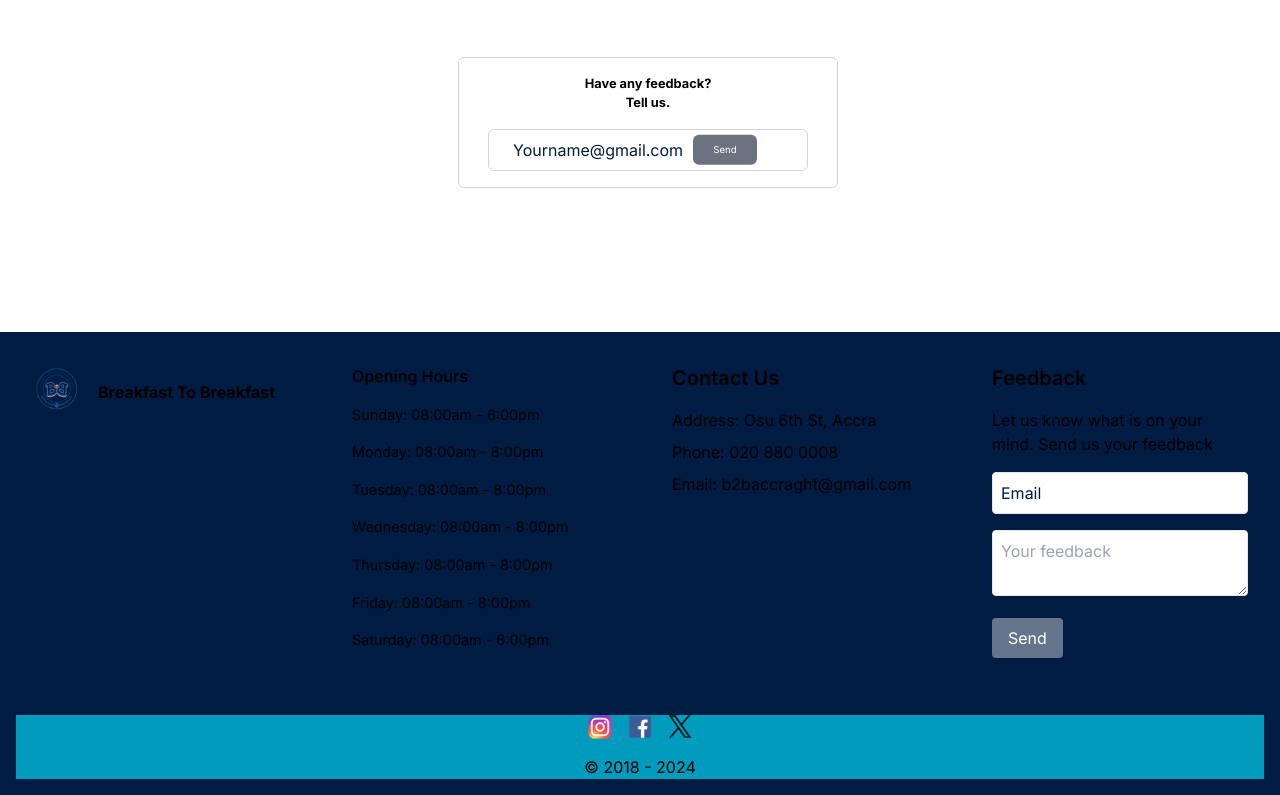
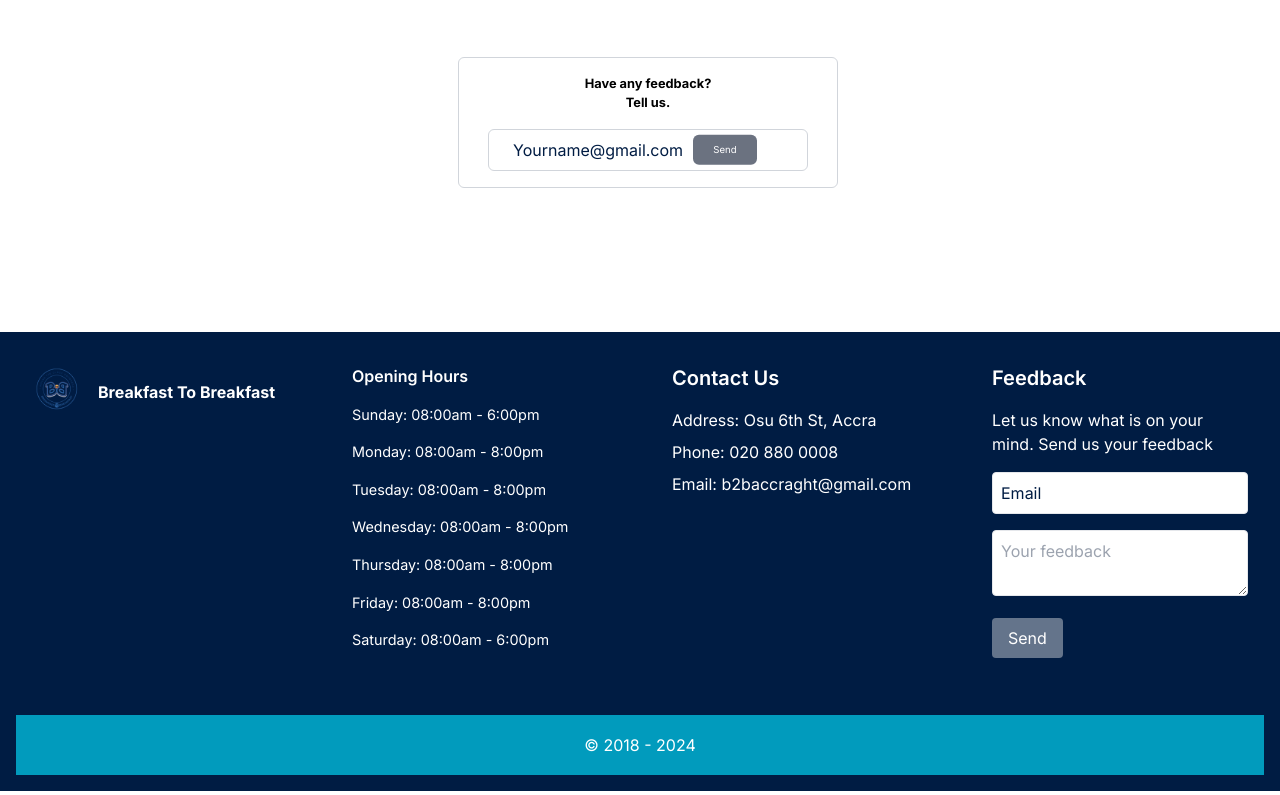
Before and after one commit to Daquiver1/breakfast_to_breakfast, a Next.js app: page /home in a window 1280 px wide. Shown: the part 2178-2973 px from the top of the page. Built offline with nearby package versions, Linux system fonts and the light colour scheme.

Commit message:
chore: fix npm install issue

```diff
--- a/src/app/about/aboutComponent.tsx
+++ b/src/app/about/aboutComponent.tsx
@@ -46,9 +46,8 @@ const AboutUsComponent: React.FC = () => {
       <Image
         src="/about_us_title.svg"
         alt="About Us"
-        layout="responsive"
-        width={200}
-        height={60}
+        width={265}
+        height={112}
       />
       <div className="relative w-full">
         <Image
@@ -65,7 +64,7 @@ const AboutUsComponent: React.FC = () => {
         <div className="flex-1 text-left">
           About Us
           <h2 className="text-2xl font-bold mb-3">Your Breakfast, Your Way!</h2>
-          <p>
+          <p className="text-[#4b4b4b]">
             In the heart of Osu, a culinary adventure began in 2018 with the
             birth of Breakfast for Breakfast. Founded by a group of passionate
             food enthusiasts, our journey is a testament to the belief that
--- a/src/components/Footer.tsx
+++ b/src/components/Footer.tsx
@@ -1,67 +1,99 @@
-import Head from 'next/head';
-import Image from 'next/image';
-import { FaFacebook } from "react-icons/fa";
-import { BsTwitterX } from "react-icons/bs";
-import { BsInstagram } from "react-icons/bs";
+import Head from "next/head";
+import Image from "next/image";
 
 export const Footer = () => {
   return (
     <div className="mt-[9rem] p-4 bg-deep-blue">
       <Head>
-        <title >Breakfast To Breakfast</title>
-        <meta name="description" content="Breakfast To Breakfast restaurant information" />
+        <title>Breakfast To Breakfast</title>
+        <meta
+          name="description"
+          content="Breakfast To Breakfast restaurant information"
+        />
         <link rel="icon" href="/favicon.ico" />
       </Head>
 
       <main>
-        <div className="grid grid-cols-1 md:grid-cols-4 gap-8 mb-8">
-        <header className=" p-4  col-span-4 md:col-span-1 flex items-start">
-        <Image src="/logo.png" alt="Breakfast To Breakfast Logo" width={50} height={50} />
-        <h1 className="ml-4 text-[1rem] font-bold mt-[1rem]">Breakfast To Breakfast</h1>
-      </header>
-
-
-          <section className=" p-4  col-span-4 md:col-span-1">
+        <div className="grid grid-cols-1 md:grid-cols-4 gap-8 mb-8 text-white">
+          {" "}
+          {/* Applied text-white here */}
+          <header className="p-4 col-span-4 md:col-span-1 flex items-start">
+            <Image
+              src="/logo.png"
+              alt="Breakfast To Breakfast Logo"
+              width={50}
+              height={50}
+            />
+            <h1 className="ml-4 text-[1rem] font-bold mt-[1rem]">
+              Breakfast To Breakfast
+            </h1>
+          </header>
+          <section className="p-4 col-span-4 md:col-span-1">
             <h2 className="text-[1rem] font-semibold mb-4">Opening Hours</h2>
             <ul>
-              <li className='text-[0.9rem] mb-[1rem]'>Sunday: 08:00am - 6:00pm</li>
-              <li className='text-[0.9rem] mb-[1rem]'>Monday: 08:00am - 8:00pm</li>
-              <li className='text-[0.9rem] mb-[1rem]'>Tuesday: 08:00am - 8:00pm</li>
-              <li className='text-[0.9rem] mb-[1rem]'>Wednesday: 08:00am - 8:00pm</li>
-              <li className='text-[0.9rem] mb-[1rem]'>Thursday: 08:00am - 8:00pm</li>
-              <li className='text-[0.9rem] mb-[1rem]'>Friday: 08:00am - 8:00pm</li>
-              <li className='text-[0.9rem] mb-[1rem]'>Saturday: 08:00am - 6:00pm</li>
+              <li className="text-[0.9rem] text-white mb-[1rem]">
+                Sunday: 08:00am - 6:00pm
+              </li>
+              <li className="text-[0.9rem] text-white mb-[1rem]">
+                Monday: 08:00am - 8:00pm
+              </li>
+              <li className="text-[0.9rem] text-white mb-[1rem]">
+                Tuesday: 08:00am - 8:00pm
+              </li>
+              <li className="text-[0.9rem] text-white mb-[1rem]">
+                Wednesday: 08:00am - 8:00pm
+              </li>
+              <li className="text-[0.9rem] text-white mb-[1rem]">
+                Thursday: 08:00am - 8:00pm
+              </li>
+              <li className="text-[0.9rem] text-white mb-[1rem]">
+                Friday: 08:00am - 8:00pm
+              </li>
+              <li className="text-[0.9rem] text-white mb-[1rem]">
+                Saturday: 08:00am - 6:00pm
+              </li>
             </ul>
           </section>
-
-          <section className=" p-4  col-span-4 md:col-span-1">
+          <section className="p-4 col-span-4 md:col-span-1">
             <h2 className="text-xl font-semibold mb-4">Contact Us</h2>
-            <p className='mb-[0.5rem]'>Address: Osu 6th St, Accra</p>
-            <p className='mb-[0.5rem]'>Phone: 020 880 0008</p>
-            <p className='mb-[0.5rem]'>Email: b2baccraght@gmail.com</p>
+            <p className="text-white mb-[0.5rem]">Address: Osu 6th St, Accra</p>
+            <p className="text-white mb-[0.5rem]">Phone: 020 880 0008</p>
+            <p className="text-white mb-[0.5rem]">
+              Email: b2baccraght@gmail.com
+            </p>
           </section>
-
-          <section className=" p-4  col-span-4 md:col-span-1">
+          <section className="p-4 col-span-4 md:col-span-1">
             <h2 className="text-xl font-semibold mb-4">Feedback</h2>
-            <p className="mb-4">Let us know what is on your mind. Send us your feedback</p>
+            <p className="text-white mb-4">
+              Let us know what is on your mind. Send us your feedback
+            </p>
             <form>
-              <input className="w-full p-2 mb-4 border rounded" type="email" placeholder="Email" required />
-              <textarea className="w-full p-2 mb-4 border rounded" placeholder="Your feedback" required></textarea>
-              <button className="px-4 py-2 bg-slate-500 hover:bg-slate-600 text-white rounded" type="submit">Send</button>
+              <input
+                className="w-full p-2 mb-4 border rounded"
+                type="email"
+                placeholder="Email"
+                required
+              />
+              <textarea
+                className="w-full p-2 mb-4 border rounded"
+                placeholder="Your feedback"
+                required
+              ></textarea>
+              <button
+                className="px-4 py-2 bg-slate-500 hover:bg-slate-600 text-white rounded"
+                type="submit"
+              >
+                Send
+              </button>
             </form>
           </section>
         </div>
 
-        <footer className="mt-8 text-center bg-custom-blue">
-          <div className="flex justify-center space-x-4 mb-4">
-            <a href="#"><Image src="/instagram.png" alt="Instagram" width={24} height={24} /></a>
-            <a href="#"><Image src="/facebook.png" alt="Facebook" width={24} height={24} /></a>
-            <a href="#"><Image src="/twitter.png" alt="Twitter" width={24} height={24} /></a>
-          </div>
+        <footer className="h-[60px] flex justify-center items-center bg-custom-blue text-white">
           <p>© 2018 - 2024</p>
         </footer>
       </main>
     </div>
-  )
-}
+  );
+};
 export default Footer;
```
Also changed, not shown: 1 other file (tests, documents, lock files or other folders).
